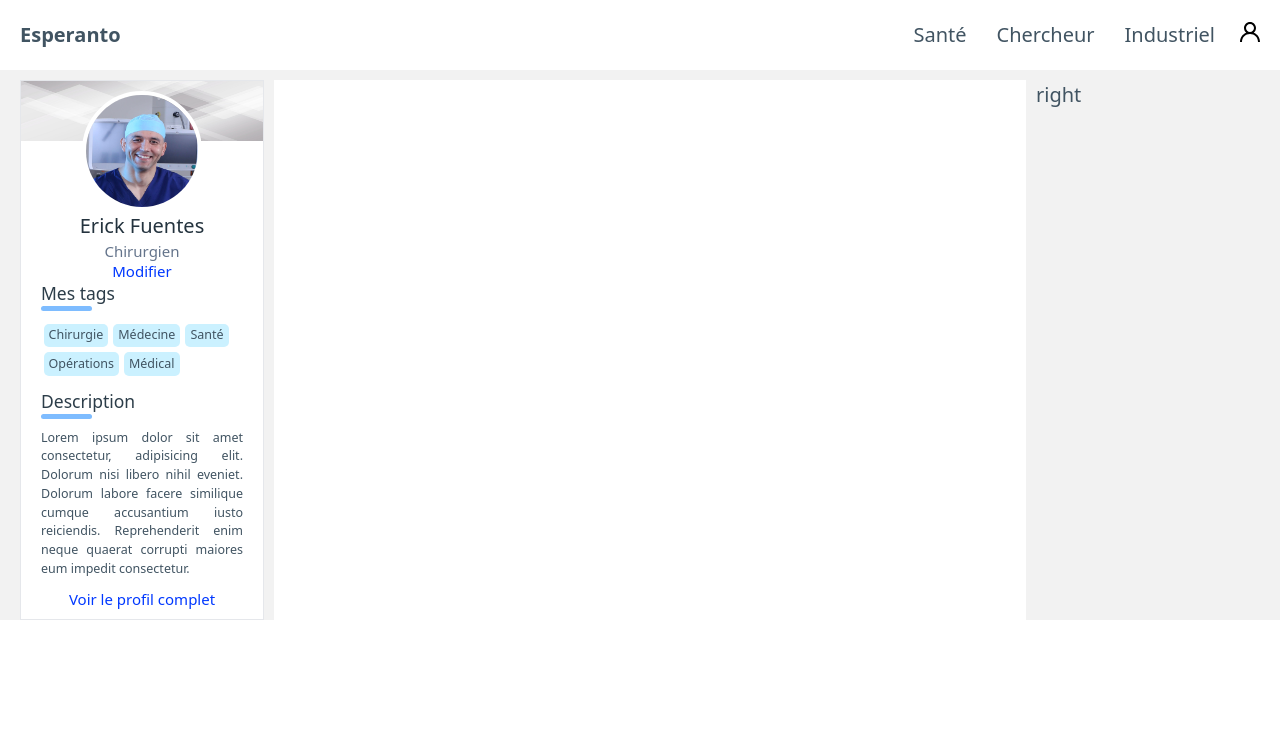
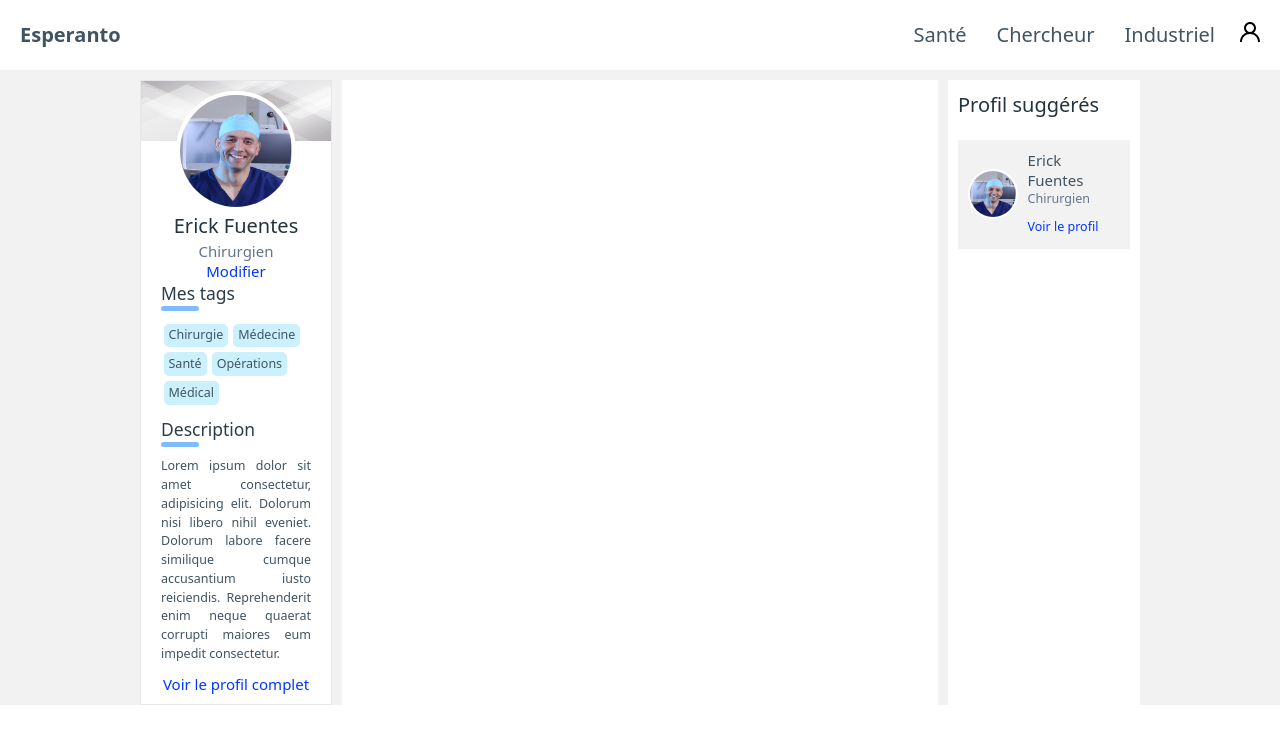
Before and after one commit to PaulGub/esperanto, a React (Vite) app in the folder front/: page /profil in a window 1280 px wide. Shown: the top 744 px of the page. Built offline with nearby package versions, Linux system fonts and the light colour scheme.

Commit message:
add suggestions

```diff
--- a/front/index.html
+++ b/front/index.html
@@ -8,8 +8,8 @@
     <meta name="viewport" content="width=device-width, initial-scale=1.0" />
     <title>Vite + React + TS</title>
   </head>
-  <body class="no-scrollbar">
-    <div id="root" ></div>
+  <body>
+    <div id="root"></div>
     <script type="module" src="/src/main.tsx"></script>
   </body>
 </html>
--- /dev/null
+++ b/front/src/components/CardSuggestion.tsx
@@ -0,0 +1,20 @@
+import erick from "../assets/erick-fuentes.jpg";
+
+export default function CardSuggestion() {
+  return (
+    <div className="flex items-center bg-base p-2">
+      <img
+        src={erick}
+        alt=""
+        className="w-10 h-10 rounded-full border-2 border-white border-solid"
+      />
+      <div className="ml-2">
+        <p className="text-xs">Erick Fuentes</p>
+        <p className="text-xxs text-slate-500">Chirurgien</p>
+        <a href="#" className="text-xxs text-primary hover:underline">
+          Voir le profil
+        </a>
+      </div>
+    </div>
+  );
+}
--- a/front/src/layout/Nav.tsx
+++ b/front/src/layout/Nav.tsx
@@ -3,7 +3,7 @@ import profil from "../assets/profile.svg";
 
 export default function Nav() {
   return (
-    <nav className="px-4 col-span-3 bg-white">
+    <nav className="px-4 col-span-3 bg-white fixed w-full">
       <ul>
         <li>
           <NavLink
--- a/front/src/layout/Sidebar.tsx
+++ b/front/src/layout/Sidebar.tsx
@@ -16,7 +16,7 @@ export default function Sidebar() {
     initialState
   );
   return (
-    <form className="p-4 w-60 h-full bg-white">
+    <form className="p-4 w-60 h-full bg-white fixed mt-14">
       <h2 className="flex items-center mb-4">
         <img src={filters} alt="" className="!w-4 mr-4" />
         Filtres
--- /dev/null
+++ b/front/src/pages/Suggestions.tsx
@@ -0,0 +1,12 @@
+import CardSuggestion from "../components/CardSuggestion";
+
+export default function Suggestions() {
+  return (
+    <div className="bg-white p-2">
+      <div>
+        <h2 className="mb-4">Profil suggérés</h2>
+        <CardSuggestion />
+      </div>
+    </div>
+  );
+}
--- a/front/src/pages/profil.tsx
+++ b/front/src/pages/profil.tsx
@@ -1,12 +1,13 @@
-import Feed from "../components/Feed";
+import Feed from "./Feed";
 import ProfilCard from "../components/ProfilCard";
+import Suggestions from "./Suggestions";
 
 export default function Profil() {
   return (
-    <div className="grid grid-cols-5 gap-2 pl-4 pt-2 w-full col-span-3">
+    <div className="grid grid-cols-5 gap-2 px-28 pt-2 w-full col-span-3 mt-14">
       <ProfilCard />
       <Feed />
-      <div>right</div>
+      <Suggestions />
     </div>
   );
 }
--- a/front/src/pages/search.tsx
+++ b/front/src/pages/search.tsx
@@ -6,13 +6,13 @@ export default function search({ users }: { users: userProps[] }) {
   return (
     <>
       <Sidebar />
-      <div className="col-span-2 p-4 ">
+      <div className="col-span-2 p-4 mt-14 ml-72 border border-solid w-full ">
         <input
           type="search"
-          className="!mb-3 bg-white"
+          className=" bg-white "
           placeholder="Rechercher un profil..."
         />
-        <div className="h-96 overflow-auto px-12 -mt-3 w-full">
+        <div className=" px-12 mt-24 w-full">
           {users.map((user) => (
             <Card user={user} key={user.firstName + user.lastName} />
           ))}
```
Also changed, not shown: front/src/pages/Feed.tsx (renamed from front/src/components/Feed.tsx).
